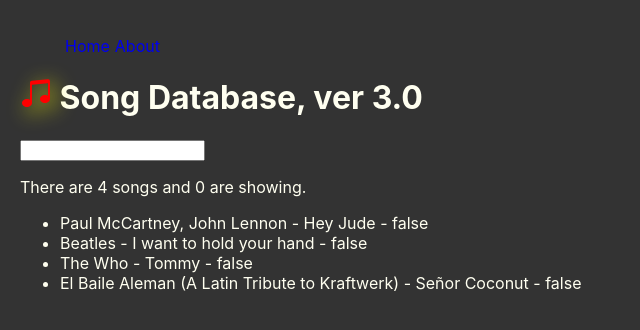
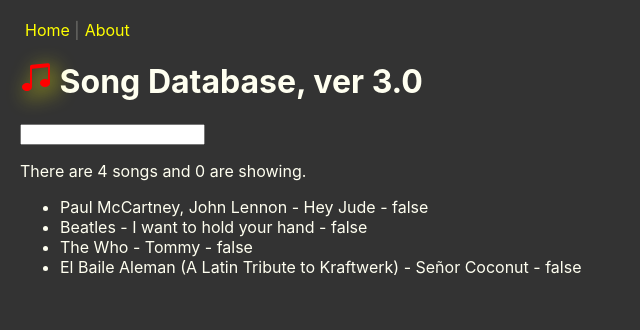
Before and after one commit to FbW-D01/songdatabase, a React (Create React App) app: page / in a window 1280 px wide. Shown: the top 330 px of the page, without its empty margins (0-640 px from the left). Built offline with nearby package versions, Linux system fonts and the light colour scheme.

Commit message:
fix computer layout

```diff
--- a/src/App.css
+++ b/src/App.css
@@ -3,13 +3,24 @@
 	background-color: #333;
 	color: ivory;
 }
-
+nav {
+	margin: 0;
+	padding: 0;
+}
 nav ul {
 	display: flex;
+	margin: 0;
+	padding: 0;
 }
 
 nav ul li a {
 	text-decoration: none;
+	color: yellow;
+}
+
+nav ul li:nth-of-type(1):after {
+	content: " |";
+	opacity: .3;
 }
 
 nav ul li {
@@ -24,6 +35,7 @@
 .iconMusic:hover {
 	color: blue;
 }
+
 .iconMusic {
 	color: red;
 	/* width: 50px;
```
